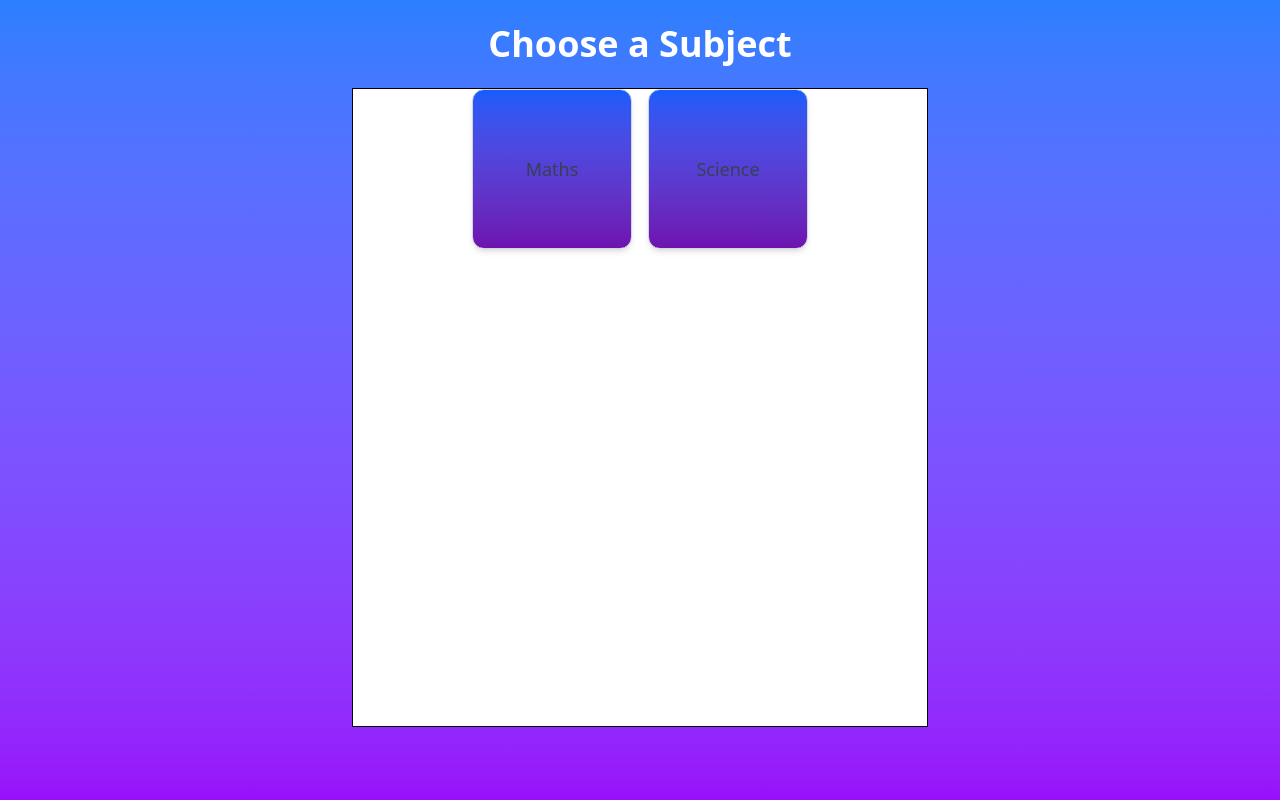
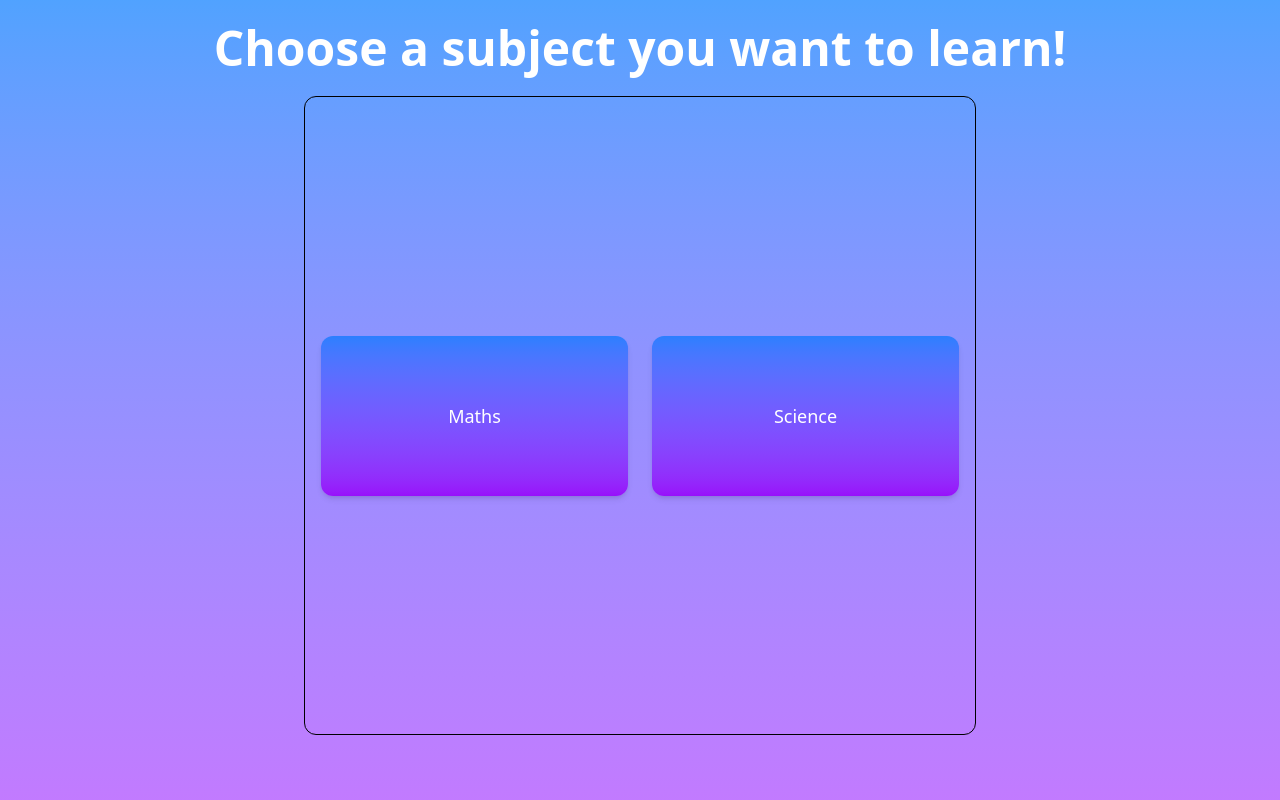
Before and after one commit to VinayakGhosh/Personalized-Education-Content-Generation, a React (Vite) app in the folder frontend/: page /select-subject in a window 1280 px wide. Built offline with nearby package versions, Linux system fonts and the light colour scheme.

Commit message:
created a new virtual env and made some fixes in local storage

```diff
--- a/frontend/src/pages/Login.jsx
+++ b/frontend/src/pages/Login.jsx
@@ -1,6 +1,6 @@
 import { useState } from "react";
 import { Link, useNavigate } from "react-router-dom";
-import { loginUser, getUserProfile } from "../api/api"; // Import API function
+import { loginUser } from "../api/api"; // Import API function
 
 const Login = () => {
   const [email, setEmail] = useState("");
@@ -22,8 +22,7 @@ const Login = () => {
       alert(response.message); // Show success message
 
       // Fetch full user profile
-      const userProfile = await getUserProfile(response.token);
-      localStorage.setItem("userData", JSON.stringify(userProfile)); // store profile
+
 
       if (response.profile_complete) {
         navigate("/chat"); // Redirect to chat if profile is complete
--- a/frontend/src/pages/ProfileSetup.jsx
+++ b/frontend/src/pages/ProfileSetup.jsx
@@ -1,6 +1,6 @@
 import { useState } from "react";
 import { useNavigate } from "react-router-dom";
-import { setupProfile } from "../api/api"; // API function to send profile data
+import { setupProfile, getUserProfile } from "../api/api"; // API function to send profile data
 
 const ProfileSetup = () => {
   const [age, setAge] = useState("");
@@ -12,31 +12,57 @@ const ProfileSetup = () => {
 
   const handleSubjectChange = (subject) => {
     setSubjects((prev) =>
-      prev.includes(subject) ? prev.filter((s) => s !== subject) : [...prev, subject]
+      prev.includes(subject)
+        ? prev.filter((s) => s !== subject)
+        : [...prev, subject]
     );
   };
-  console.log(age)
-  console.log(studyLevel)
-  console.log(stream)
-  console.log(subjects)
-  console.log(preferences)
+  console.log(age);
+  console.log(studyLevel);
+  console.log(stream);
+  console.log(subjects);
+  console.log(preferences);
 
   const handlePreferenceChange = (preference) => {
     setPreferences((prev) =>
-      prev.includes(preference) ? prev.filter((p) => p !== preference) : [...prev, preference]
+      prev.includes(preference)
+        ? prev.filter((p) => p !== preference)
+        : [...prev, preference]
     );
   };
 
   const handleSubmit = async (e) => {
     e.preventDefault();
     const token = localStorage.getItem("token");
-    const userId = localStorage.getItem("user_id")
-    console.log("user id is: ", userId)
+    const userId = localStorage.getItem("user_id");
+    console.log("user id is: ", userId);
     try {
       await setupProfile(
-        {user_id:userId, age, study_level: studyLevel, stream, subjects, preferences },
+        {
+          user_id: userId,
+          age,
+          study_level: studyLevel,
+          stream,
+          subjects,
+          preferences,
+        },
         token
       );
+
+      // Fetch full profile after setup
+      const userProfile = {
+        user_id: userId,
+        age,
+        study_level: studyLevel,
+        stream,
+        subjects,
+        preferences,
+      }
+      console.log('userProfile', userProfile)
+
+      // Store in localStorage
+      localStorage.setItem("userData", JSON.stringify(userProfile));
+      // Navigate to subject selection
       navigate("/select-subject"); // Redirect to subject selection page
     } catch (error) {
       console.error("Profile setup failed:", error);
@@ -46,7 +72,9 @@ const ProfileSetup = () => {
   return (
     <div className="flex items-center justify-center min-h-screen bg-gray-100 p-6">
       <div className="bg-white shadow-lg rounded-lg p-8 w-full max-w-md">
-        <h2 className="text-2xl font-bold text-center text-gray-800 mb-6">Complete Your Profile</h2>
+        <h2 className="text-2xl font-bold text-center text-gray-800 mb-6">
+          Complete Your Profile
+        </h2>
         <form onSubmit={handleSubmit} className="space-y-4">
           {/* Age Input */}
           <div>
@@ -62,7 +90,9 @@ const ProfileSetup = () => {
 
           {/* Study Level */}
           <div>
-            <label className="block text-gray-700 font-medium mb-1">Study Level:</label>
+            <label className="block text-gray-700 font-medium mb-1">
+              Study Level:
+            </label>
             <select
               value={studyLevel}
               onChange={(e) => setStudyLevel(e.target.value)}
@@ -75,7 +105,9 @@ const ProfileSetup = () => {
 
           {/* Stream */}
           <div>
-            <label className="block text-gray-700 font-medium mb-1">Stream:</label>
+            <label className="block text-gray-700 font-medium mb-1">
+              Stream:
+            </label>
             <select
               value={stream}
               onChange={(e) => setStream(e.target.value)}
@@ -89,7 +121,9 @@ const ProfileSetup = () => {
 
           {/* Subjects Selection */}
           <div>
-            <label className="block text-gray-700 font-medium mb-2">Subjects:</label>
+            <label className="block text-gray-700 font-medium mb-2">
+              Subjects:
+            </label>
             <div className="flex flex-wrap gap-2">
               {["Maths", "Physics", "Chemistry", "Biology"].map((subject) => (
                 <label
@@ -109,7 +143,9 @@ const ProfileSetup = () => {
 
           {/* Preferences Selection */}
           <div>
-            <label className="block text-gray-700 font-medium mb-2">Preferences:</label>
+            <label className="block text-gray-700 font-medium mb-2">
+              Preferences:
+            </label>
             <div className="flex flex-wrap gap-2">
               {["Videos", "Quizzes", "Articles"].map((pref) => (
                 <label
@@ -129,7 +165,6 @@ const ProfileSetup = () => {
 
           {/* Submit Button */}
           <button
-
             type="submit"
             className="w-full bg-blue-500 text-white font-semibold py-2 rounded-md hover:bg-blue-600 transition duration-300"
           >
--- a/frontend/src/pages/SubjectSelectionPage.jsx
+++ b/frontend/src/pages/SubjectSelectionPage.jsx
@@ -9,6 +9,7 @@ const SubjectSelectionPage = () => {
     // Get subjects from localStorage or you can use API if needed
     const userData = JSON.parse(localStorage.getItem("userData"));
     console.log(localStorage)
+    console.log('user data', userData)
     if (userData?.subjects) {
       setSubjects(userData.subjects);
     } else {
@@ -23,14 +24,14 @@ const SubjectSelectionPage = () => {
   };
 
   return (
-    <div className="min-h-screen bg-gradient-to-b from-blue-500 to-purple-600 w-full h-screen flex flex-col items-center justify-start p-6">
-      <h2 className="text-4xl font-bold  mb-6 text-white">Choose a Subject</h2>
-      <div className="flex flex-wrap md:justify-center gap-2 md:gap-4 w-full max-w-xl border border-black max-h-xl h-[85%] bg-white">
+    <div className="min-h-screen bg-gradient-to-b from-blue-400 to-purple-400 w-full h-screen flex flex-col items-center justify-start p-6">
+      <h2 className="text-5xl font-bold  mb-6 text-white">Choose a subject you want to learn!</h2>
+      <div className="flex flex-row flex-wrap md:justify-center gap-x-2 md:gap-x-6 w-full max-w-2xl border  max-h-xl h-[85%]  p-2 md:p-4 rounded-xl justify-center items-center">
         {subjects.map((subject) => (
           <button
             key={subject}
             onClick={() => handleSubjectClick(subject)}
-            className="bg-gradient-to-b from-blue-600 to-purple-800 rounded-xl shadow-md hover:shadow-xl text-lg font-medium text-gray-700 py-4 transition duration-200 border border-gray-300 hover:bg-blue-100 md:w-40 md:h-40"
+            className="bg-gradient-to-b from-blue-500 to-purple-600 hover:bg-gradient-to-b hover:from-blue-400 hover:to-purple-600 rounded-xl shadow-md hover:shadow-xl text-lg font-medium hover:text-gray-700 py-4 transition duration-200  text-white md:w-40 md:h-40 w-1/2 h-32 cursor-pointer grow"
           >
             {subject}
           </button>
```
Also changed, not shown: 1 other file (tests, documents, lock files or other folders).
